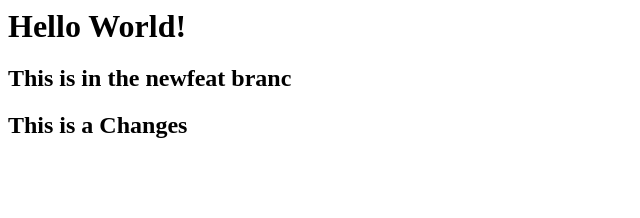
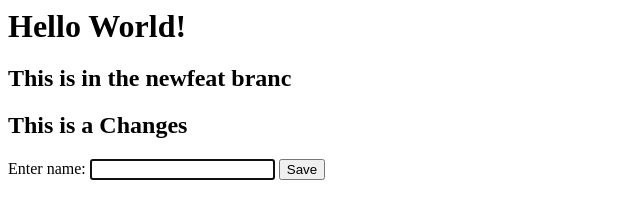
Before and after one commit to bitshane25/testing-, a plain HTML site: page index.html in a window 1280 px wide. Shown: the whole page, without its empty margins (0-640 px from the left). Drawn offline with Linux system fonts and the light colour scheme.

Commit message:
Added a form in index.html

```diff
--- a/index.html
+++ b/index.html
@@ -14,5 +14,10 @@
     <h1>Hello World!</h1>
     <h2>This is in the newfeat branc</h2>
     <h2>This is a Changes</h2>
+    <form action="">
+        <label for="name" id="">Enter name: </label>
+        <input type="text" id="name" autofocus>
+        <button type="submit">Save</button>
+    </form>
 </body>
 </html>
```
